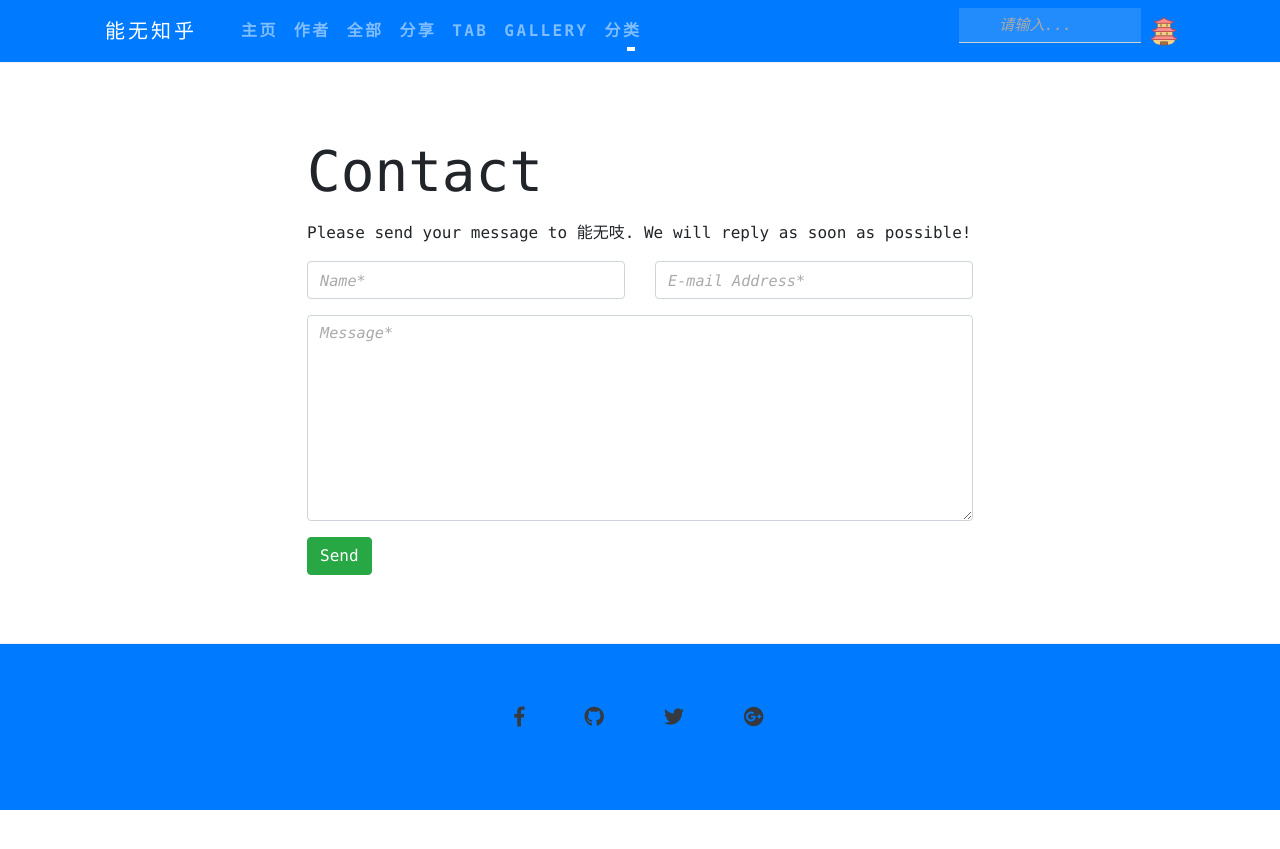
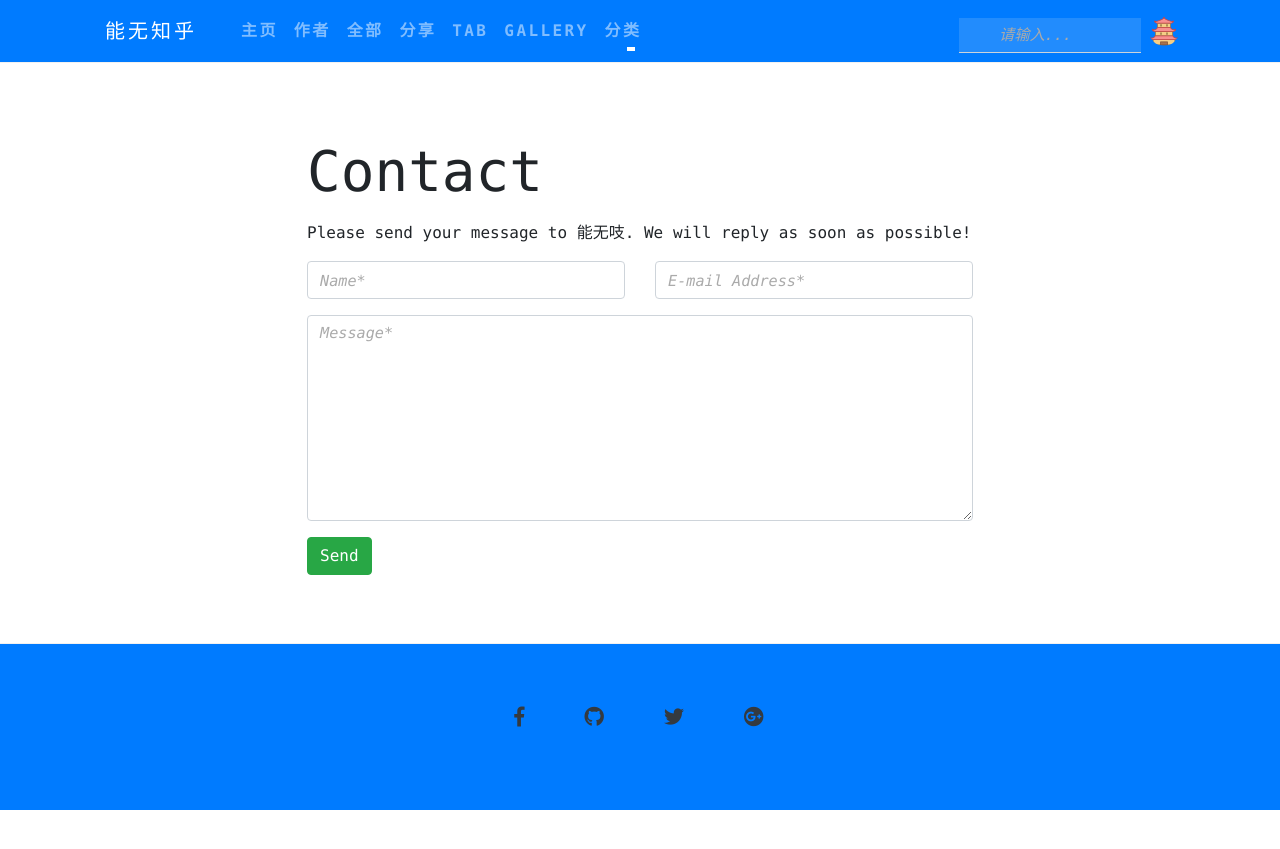
Before and after one commit to nengwuzhi/nengwuzhi.github.io, a Jekyll site: the page built from _pages/contact.md, in a window 1280 px wide. Shown: the top 849 px of the page. Built offline with Jekyll 4.4.1, drawn with Linux system fonts in a browser that asks for light colours; nearby versions of some CDN libraries.

Commit message:
Update theme.css

```diff
--- a/assets/css/theme.css
+++ b/assets/css/theme.css
@@ -55,6 +55,7 @@ button.submit {
 }
 .search {
     position: relative;
+	top: 10px;
     height: 30px;
     text-align: right;
     line-height: 30px;
```
